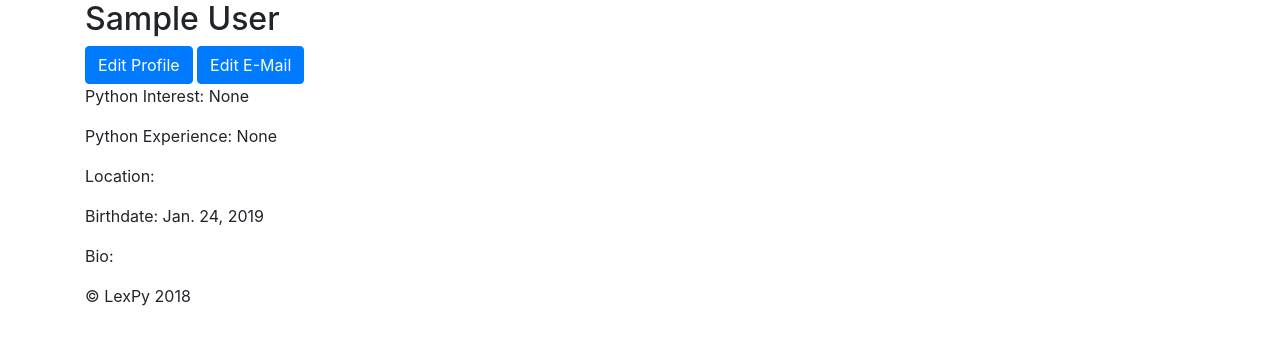
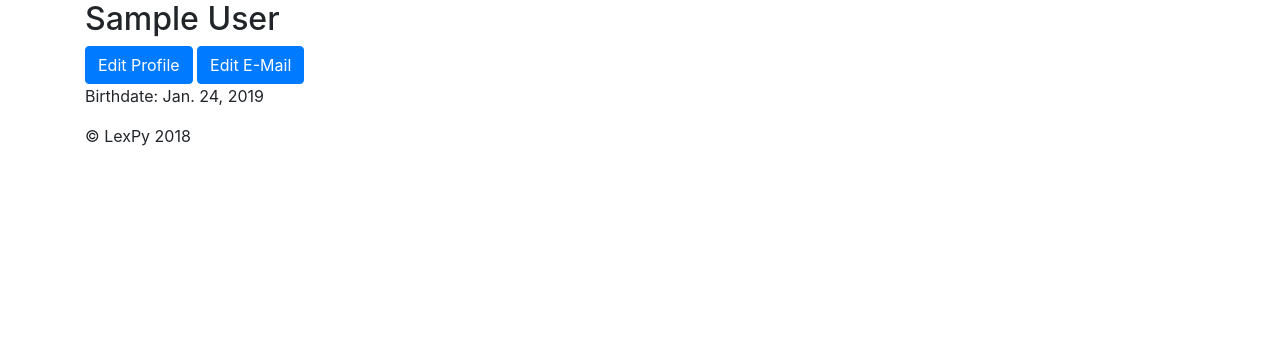
Before and after one commit to jwombles/lexpy, a Django app: a page that uses lexpy/templates/users/user_detail.html in a window 1280 px wide. Shown: the part 56-401 px from the top of the page. Run offline with Django 3.2, Linux system fonts and the light colour scheme; the visitor is signed in with stand-in values (Sample User, id 1); data comes from the database, SQL or seed files in the repository; some libraries are stand-ins or nearby versions.

Commit message:
Changed namimg of model fields and improved display of user profile images

```diff
--- a/lexpy/templates/users/user_detail.html
+++ b/lexpy/templates/users/user_detail.html
@@ -25,14 +25,24 @@
     </div>
     <!-- End Action buttons -->
     {% endif %}
-      {% if object.image %}
-      <img src='{{ object.image.url }}' class='img-responsive' />
-      {% endif %}
+    {% if user.photo %}
+      <img class ="mr-3" src="{{ user.photo.url }}" width="300" alt="Profile Image">
+    {% endif %}
+    {% if object.get_domain_display %}
       <p>Python Interest:  {{ object.get_domain_display }}</p>
+    {% endif %}
+    {% if object.get_experience_display %}
       <p>Python Experience:  {{ object.get_experience_display }}</p>
-      <p>Location:  {{ object.location }}</p>
+    {% endif %}
+    {% if object.city %}
+      <p>City:  {{ object.city }}</p>
+    {% endif %}
+    {% if object.birthdate %}
       <p>Birthdate:  {{ object.birthdate }}</p>
+    {% endif %}
+    {% if object.bio %}
       <p>Bio:  {{ object.bio }}</p>
+    {% endif %}
     </div>
   </div>
 
--- a/lexpy/templates/users/user_list.html
+++ b/lexpy/templates/users/user_list.html
@@ -8,10 +8,10 @@
   {% for user in user_list %}
     <ul class="list-unstyled">
       <li class="media">
-        {% if object.image %}
-          {{ user.image }}
+        {% if user.photo %}
+          <img class ="mr-3" src="{{ user.photo.url }}" width="150" alt="Profile Image">
         {% else %}
-        <img class="mr-3" src="https://placekitten.com/75/75" alt="Profile Image">
+          <img class ="mr-3" src="https://placekitten.com/150/150" alt="Cat Image">
         {% endif %}
         <div class="media-body">
           <a href="{% url 'users:detail' user.username %}">
--- a/lexpy/users/admin.py
+++ b/lexpy/users/admin.py
@@ -12,7 +12,7 @@ class UserAdmin(auth_admin.UserAdmin):
 
     form = UserChangeForm
     add_form = UserCreationForm
-    fieldsets = (("User", {"fields": ("name", "image", "height_field", "width_field",
-            "location", "birthdate", "experience", "domain", "bio")}),) + auth_admin.UserAdmin.fieldsets
+    fieldsets = (("User", {"fields": ("name", "photo", "height_field", "width_field",
+            "city", "birthdate", "experience", "domain", "bio")}),) + auth_admin.UserAdmin.fieldsets
     list_display = ["username", "name", "is_superuser"]
     search_fields = ["name"]
--- a/lexpy/users/models.py
+++ b/lexpy/users/models.py
@@ -46,14 +46,14 @@ class User(AbstractUser):
     # First Name and Last Name do not cover name patterns
     # around the globe.
     name = models.CharField(_("Name of User"), blank=True, max_length=255)
-    image = models.ImageField(upload_to="user_directory_path",
-            null=True,
+    photo = models.ImageField(upload_to="user_directory_path",
             blank=True,
             width_field="width_field",
             height_field="height_field")
     height_field = models.IntegerField(default=0)
     width_field = models.IntegerField(default=0)
-    location = models.CharField(max_length=50, blank=True)
+    city = models.CharField(max_length=50, blank=True)
+    # Fix default
     birthdate = models.DateField(blank=True, default=date.today)
     experience = models.CharField(max_length=2, choices=EXPERIENCE_CHOICES, blank=True, null=True)
     domain = models.CharField(max_length=2, choices=DOMAIN_CHOICES, blank=True, null=True)
--- a/lexpy/users/views.py
+++ b/lexpy/users/views.py
@@ -30,7 +30,7 @@ user_list_view = UserListView.as_view()
 class UserUpdateView(LoginRequiredMixin, UpdateView):
 
     model = User
-    fields = ["name", "image", "location", "birthdate", "experience", "domain", "bio"]
+    fields = ["name", "photo", "city", "birthdate", "experience", "domain", "bio"]
 
     def get_success_url(self):
         return reverse("users:detail", kwargs={"username": self.request.user.username})
```
Also changed, not shown: lexpy/users/migrations/0004_auto_20181129_1826.py (added), lexpy/users/migrations/0005_auto_20181130_0141.py (added).
